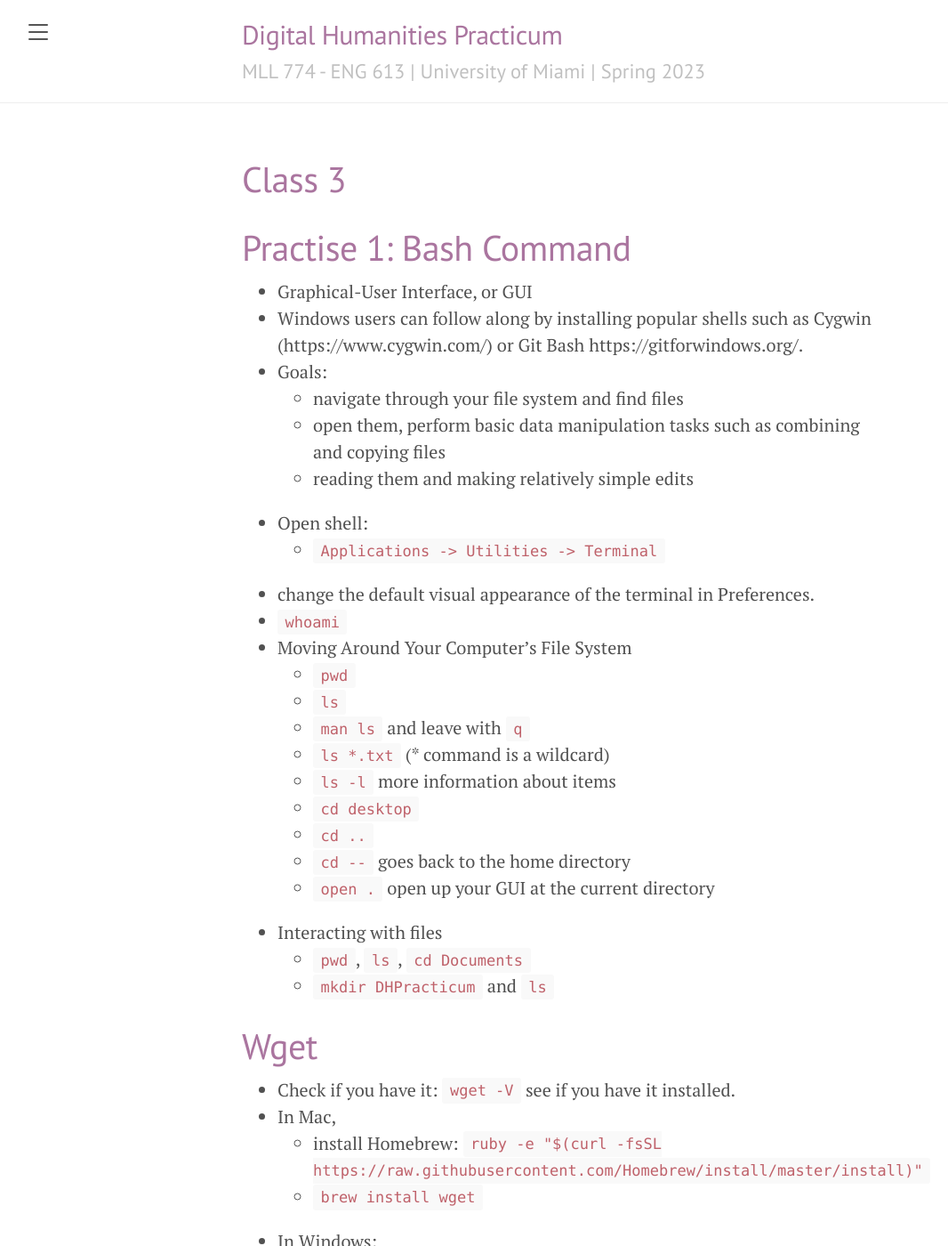
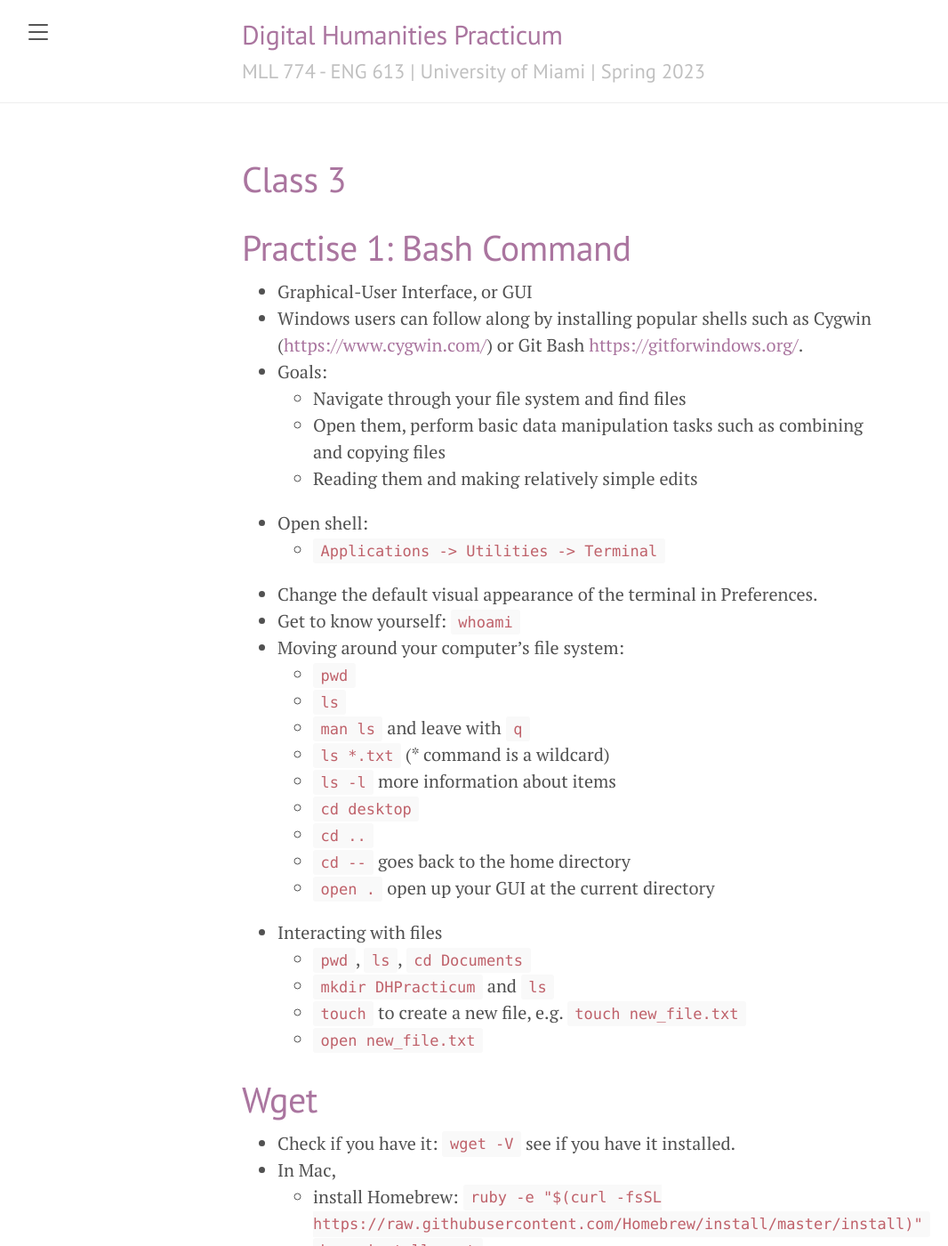
Before and after one commit to susannalles/DHPracticum_Spring23, a Jekyll site: the page built from exercises/3.Feb_2_2023.md, in a window 1280 px wide and 1400 px high. Shown: the whole window at 89% size, without its empty margins (8-1074 px from the left). Built offline with Jekyll 4.4.1, drawn with Linux system fonts in a browser that asks for light colours; some of the changed text lies outside the part shown.

Commit message:
Update 3.Feb_2_2023.md

```diff
--- a/exercises/3.Feb_2_2023.md
+++ b/exercises/3.Feb_2_2023.md
@@ -6,16 +6,16 @@ title: Class 3
 # Practise 1: Bash Command
 
 - Graphical-User Interface, or GUI
-- Windows users can follow along by installing popular shells such as Cygwin (https://www.cygwin.com/) or Git Bash https://gitforwindows.org/.
+- Windows users can follow along by installing popular shells such as Cygwin (<https://www.cygwin.com/>) or Git Bash <https://gitforwindows.org/>.
 - Goals:
-  * navigate through your file system and find files
-  * open them, perform basic data manipulation tasks such as combining and copying files
-  * reading them and making relatively simple edits
+  * Navigate through your file system and find files
+  * Open them, perform basic data manipulation tasks such as combining and copying files
+  * Reading them and making relatively simple edits
 - Open shell:
   * `Applications -> Utilities -> Terminal`
-- change the default visual appearance of the terminal in Preferences.
-- `whoami`
-- Moving Around Your Computer’s File System
+- Change the default visual appearance of the terminal in Preferences.
+- Get to know yourself: `whoami`
+- Moving around your computer’s file system:
   * `pwd`
   * `ls`
   * `man ls` and leave with `q`
@@ -28,6 +28,8 @@ title: Class 3
 - Interacting with files
   * `pwd`, `ls`, `cd Documents`
   * `mkdir DHPracticum` and `ls`
+  * `touch` to create a new file, e.g. `touch new_file.txt`
+  * `open new_file.txt`
 
 # Wget
 - Check if you have it: `wget -V` see if you have it installed.
```
Also changed, not shown: other parts of exercises/3.Feb_2_2023.md (+1 -6 lines).
